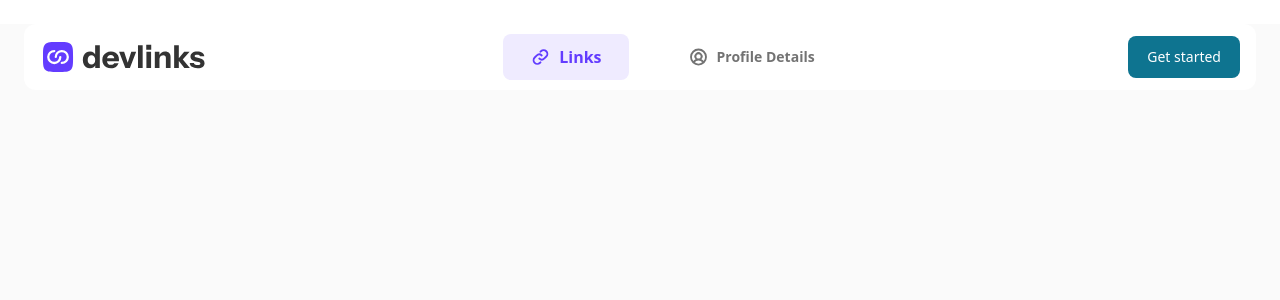
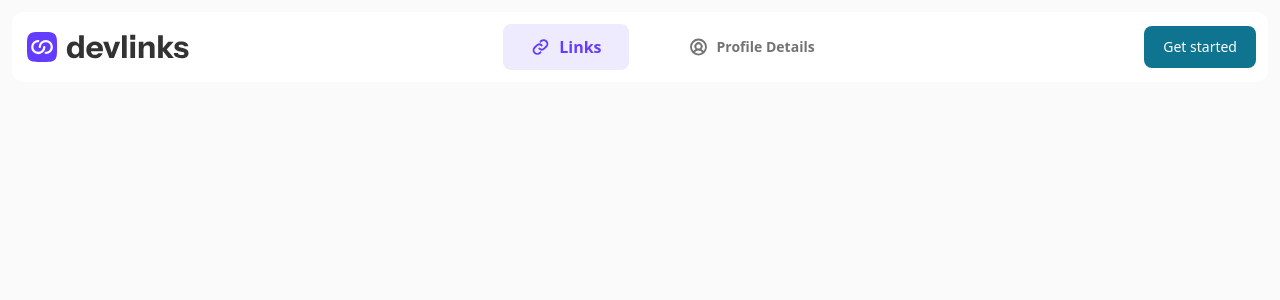
Before and after one commit to k2pbac/link-sharing, a Next.js app: page / in a window 1280 px wide. Shown: the top 300 px of the page. Built offline with nearby package versions, Linux system fonts and the light colour scheme.

Commit message:
fix height issue

```diff
--- a/src/components/views/navbar/navbar.scss
+++ b/src/components/views/navbar/navbar.scss
@@ -1,7 +1,11 @@
 .navbar {
-  margin: 24px;
-  background-color: white;
-  border-radius: 12px;
+  padding: 12px;
+  background-color: $light-white;
+  & > :first-child {
+    padding: 12px;
+    background: white;
+    border-radius: 12px;
+  }
   a.option {
     border-radius: 8px;
     padding: 11px 27px;
```
